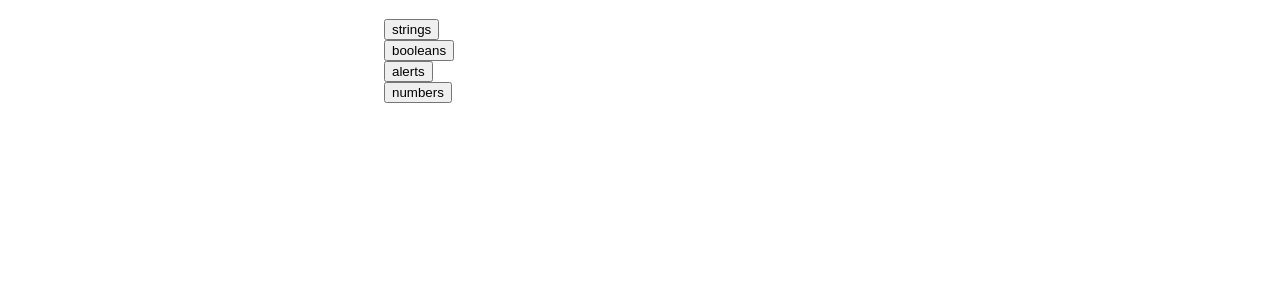
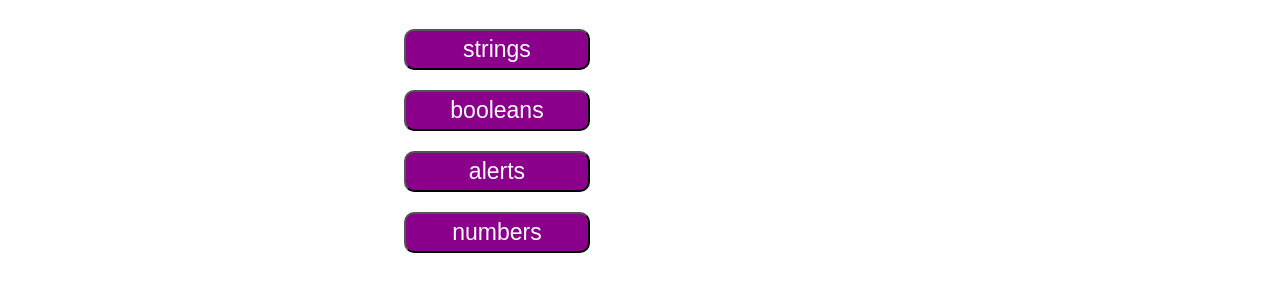
Before and after one commit to akt47/code-quiz, a plain HTML site: page index.html in a window 1280 px wide. Both pictures are taken after a click on the button "Start Quiz". Shown: the part 301-592 px from the top of the page. Drawn offline with Linux system fonts and the light colour scheme.

Commit message:
answer button styled

```diff
--- a/assets/css/style.css
+++ b/assets/css/style.css
@@ -16,7 +16,7 @@
     margin-right: 100px;
 }
 #quizDiv {
-  margin: 20px;
+ margin: 20px;
 }
 
 h1 {
@@ -48,4 +48,19 @@ h1 {
     list-style: none;
     text-align: left;
     padding-left: 0;
+    margin: 20px;
 }
+
+li {
+   margin-top: 10px;
+}
+
+li button {
+    border-radius: 10px;
+    background-color: darkmagenta;
+    margin-top: 10px;
+    padding: 5px 15px;
+    width: 30%;
+    font-size: 23px;
+    color: white;
+}
--- a/assets/js/script.js
+++ b/assets/js/script.js
@@ -83,7 +83,7 @@ function quizSet() {
          var listChoice = document.createElement("li");
          var anChoice = document.createElement("button");
          anChoice.textContent = choices[i];
-        /* anChoice.className = "btn btn-lg";*/
+         anChoice.className = ".anButton";
          listChoice.appendChild(anChoice);
          choicesListEl.appendChild(listChoice);
 
```
